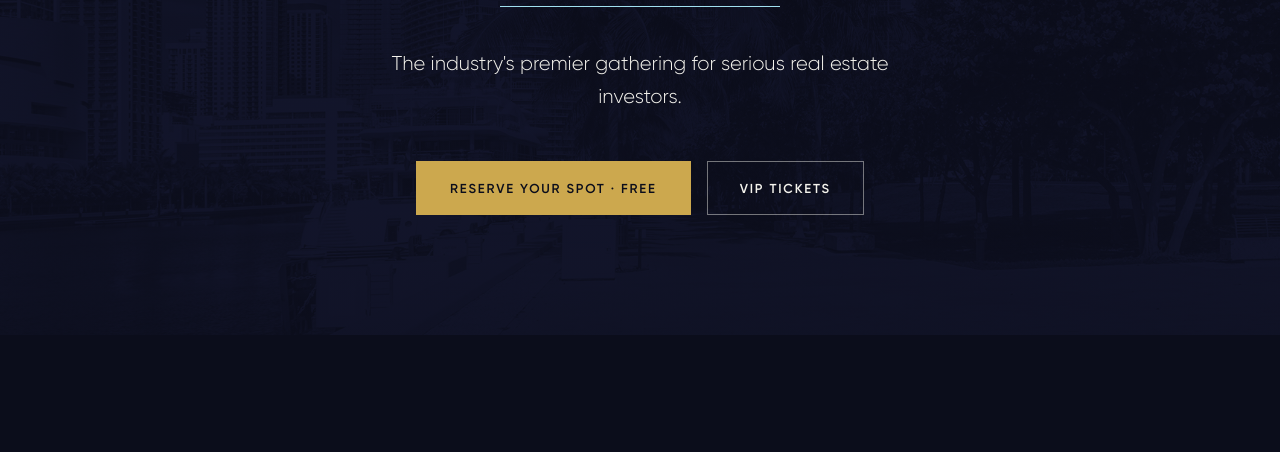
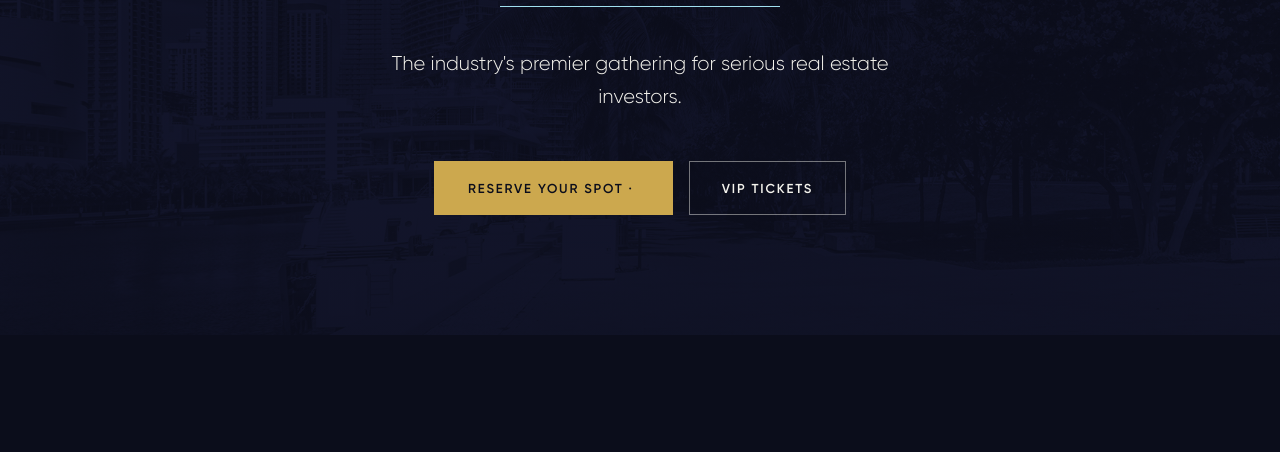
Before and after one commit to spitshine-design-commits/creic-landing-page, a plain HTML site: page index.html in a window 1280 px wide. Shown: the part 635-1087 px from the top of the page. Drawn offline with Linux system fonts and the light colour scheme.

Commit message:
Update index.html

```diff
--- a/index.html
+++ b/index.html
@@ -48,7 +48,7 @@
       <div class="hero__ctas">
         <a href="https://www.eventbrite.com/e/commercial-real-estate-investment-conference-miami-nov-6-7-tickets-1983844176335"
            class="btn btn--gold" target="_blank" rel="noopener">
-          Reserve Your Spot <span class="hero__btn-sep">&nbsp;·&nbsp;</span><span class="hero__btn-free">Free</span>
+          Reserve Your Spot <span class="hero__btn-sep">&nbsp;·&nbsp;</span>
         </a>
         <a href="https://buy.stripe.com/6oUdR838hffQguk2e487K0j"
            class="btn btn--outline-cream" target="_blank" rel="noopener">
```
